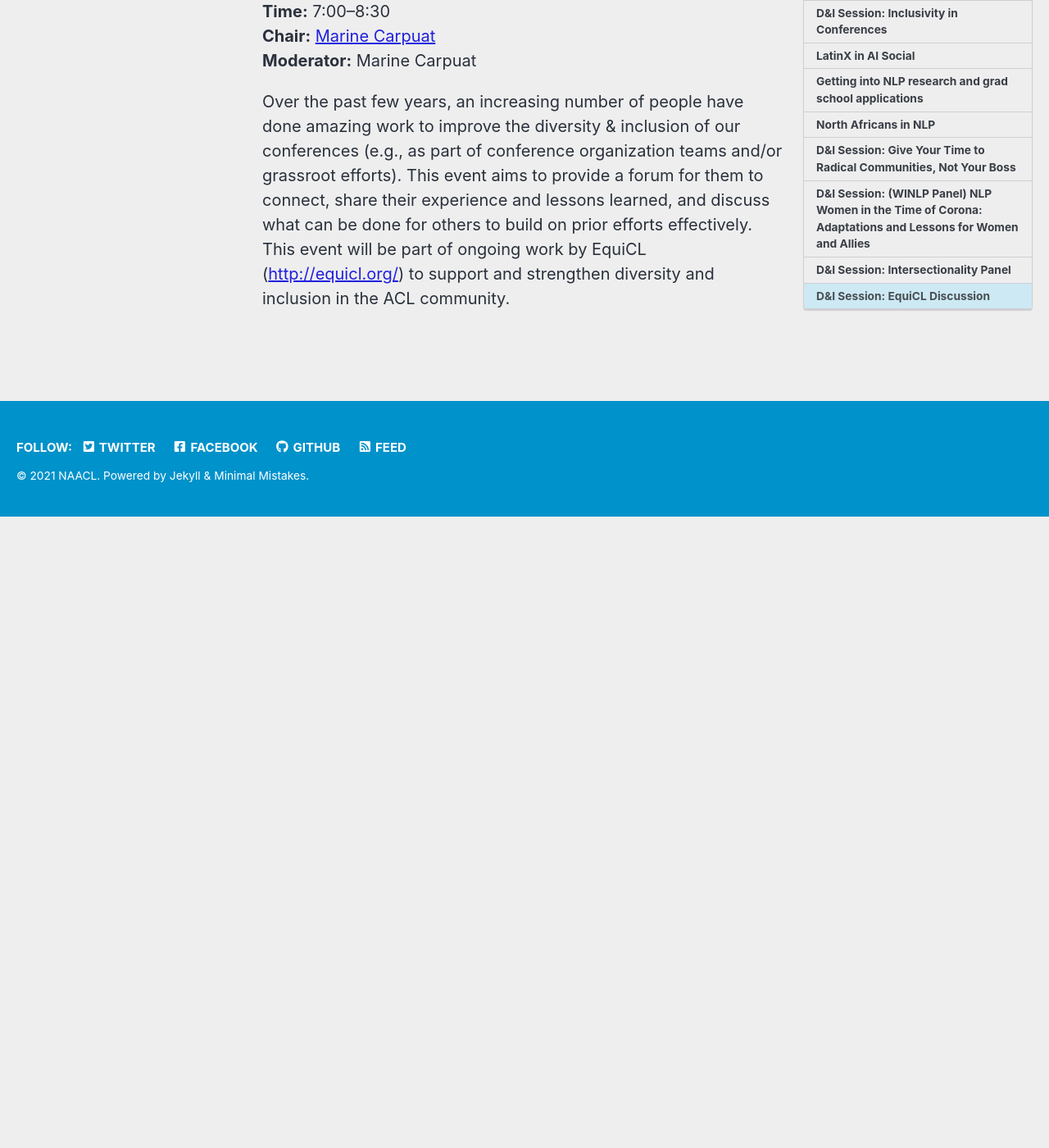
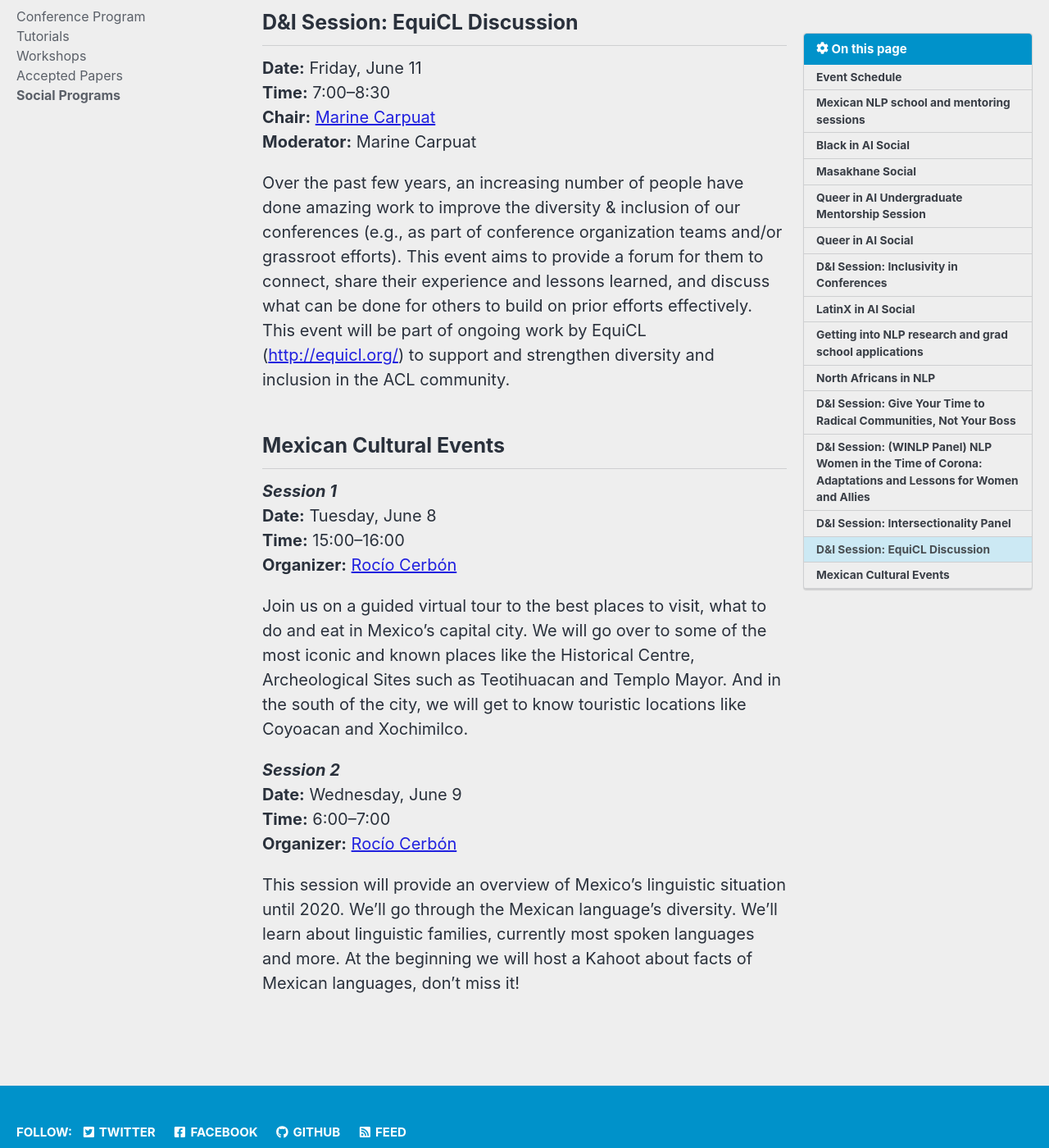
Before and after one commit to naacl-org/naacl-2021-website, a Jekyll site: the page built from _pages/program/social.md, in a window 1280 px wide and 1400 px high, scrolled down 8305 px. Shown: the whole window at 82% size. Built offline with Jekyll 4.4.1, drawn with Linux system fonts in a browser that asks for light colours; cached includes are drawn as plain includes; nearby versions of some CDN libraries; comment, search, counter and statistics services are not loaded; before the commit the page ends 8935 px from its top, so only the background shows below that; some of the changed text lies outside the part shown.

Commit message:
Added mexican events

```diff
--- a/_pages/program/social.md
+++ b/_pages/program/social.md
@@ -30,8 +30,10 @@ All times are PDT, UTC-7.
 | Monday, June 7 | 14:30--16:00 | Getting into NLP research and grad school applications |
 | Tuesday, June 8 | 6:30--8:00 | Getting into NLP research and grad school applications |
 | Tuesday, June 8 | 13:00--15:00 | North Africans in NLP |
+| Tuesday, June 8 | 15:00--16:00 | Mexican cultural event (Guided virtual tour) |
 | Tuesday, June 8 | 15:00--16:00 | D&I Session: Give Your Time to Radical Communities, Not Your Boss |
-| Wednesday, June 9 | 6:00--8:00 | (WINLP Panel) NLP Women in the Time of Corona: Adaptations and Lessons for Women and Allies |
+| Wednesday, June 9 | 6:00--7:00 | Mexican cultural event (Linguistic diversity) |
+| Wednesday, June 9 | 6:00--8:00 | D&I Session: (WINLP Panel) NLP Women in the Time of Corona |
 | Thursday, June 10 | 6:00--7:00 | D&I Session: Intersectionality panel |
 | Thursday, June 10 | 8:00--9:00 | LatinX in AI Social |
 | Friday, June 11 | 7:00--8:30 | D&I session: EquiCL discussion |
@@ -238,3 +240,21 @@ Panel at NAACL 2021 to discuss the experiences of intersectionally marginalized
 **Moderator:** Marine Carpuat
 
 Over the past few years, an increasing number of people have done amazing work to improve the diversity & inclusion of our conferences (e.g., as part of conference organization teams and/or grassroot efforts). This event aims to provide a forum for them to connect, share their experience and lessons learned, and discuss what can be done for others to build on prior efforts effectively. This event will be part of ongoing work by EquiCL (<http://equicl.org/>) to support and strengthen diversity and inclusion in the ACL community.
+
+## Mexican Cultural Events
+***Session 1***<br>
+**Date:** Tuesday, June 8<br>
+**Time:** 15:00--16:00<br>
+**Organizer:** [Rocío Cerbón](mailto:rocio.cerbon.y@gmail.com)
+<br>
+
+Join us on a guided virtual tour to the best places to visit, what to do and eat in Mexico’s capital city. We will go over to some of the most iconic and known places like the Historical Centre, Archeological Sites such as Teotihuacan and Templo Mayor. And in the south of the city, we will get to know touristic locations like Coyoacan and Xochimilco.
+<br>
+
+***Session 2***<br>
+**Date:** Wednesday, June 9<br>
+**Time:** 6:00--7:00<br>
+**Organizer:** [Rocío Cerbón](mailto:rocio.cerbon.y@gmail.com)
+<br>
+
+This session will provide an overview of Mexico's linguistic situation until 2020. We’ll go through the Mexican language’s diversity. We'll learn about linguistic families, currently most spoken languages and more. At the beginning we will host a Kahoot about facts of Mexican languages, don’t miss it!
```
Also changed, not shown: _pages/home.md (+1 -1 lines), _posts/2021-05-31-mexican-event.md (added, +27 -0 lines).
